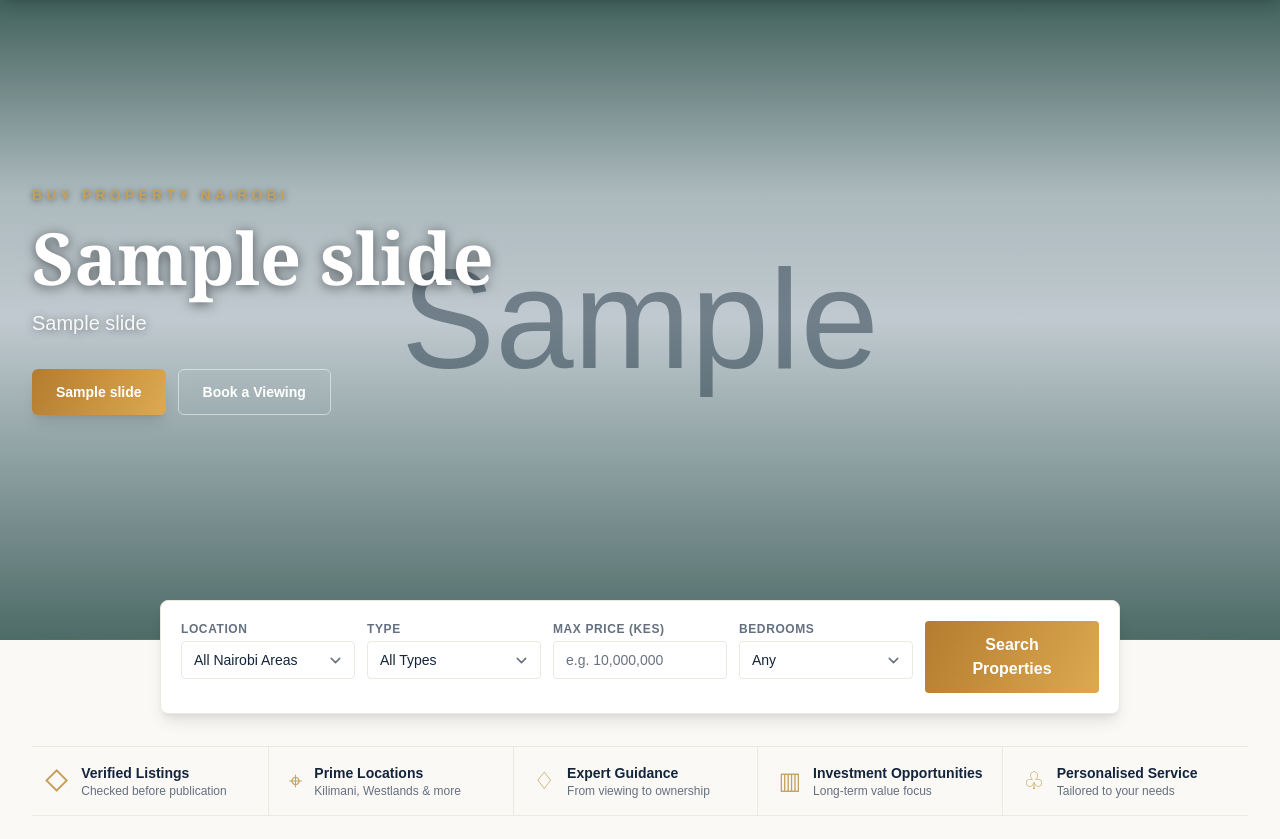
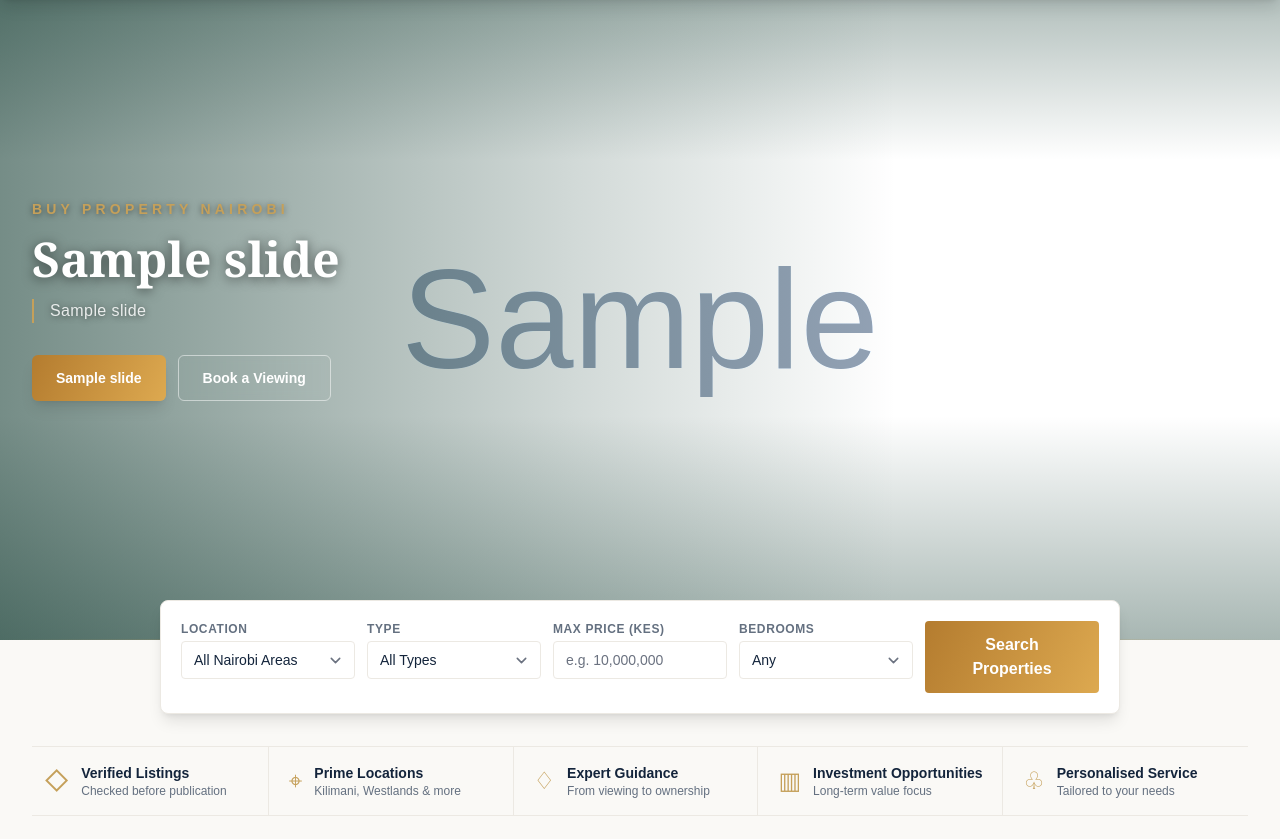
Before and after one commit to Wilson-Ochieng/buypropertynairobi, a Laravel app: page / in a window 1280 px wide. Shown: the part 81-920 px from the top of the page. Run offline with Laravel 12, Linux system fonts and the light colour scheme; data comes from the database, SQL or seed files in the repository; tables that the repository leaves empty hold one stand-in row (values such as "Sample post"); grey boxes marked "Sample" are stand-in pictures; style sheets or scripts are compiled from the project's sources; parts of the project's set-up code (start-up, migrations or seed data) failed here and were passed over.

Commit message:
changed slider text

```diff
--- a/resources/views/components/hero-slider.blade.php
+++ b/resources/views/components/hero-slider.blade.php
@@ -79,6 +79,7 @@
                         @if($slide->image_path)
                             <img src="{{ asset('storage/' . $slide->image_path) }}" alt="{{ $alt }}"
                                 class="absolute inset-0 w-full h-full object-cover"
+                                style="filter: brightness(1.18) saturate(1.12) contrast(1.04);"
                                 loading="{{ $i === 0 ? 'eager' : 'lazy' }}"
                                 @if($i === 0) fetchpriority="high" @endif>
                         @else
@@ -88,7 +89,8 @@
                         {{-- Poster shows until the video loads; iframe only mounts while its slide is active --}}
                         @if($slide->poster_path)
                             <img src="{{ asset('storage/' . $slide->poster_path) }}" alt="{{ $alt }}"
-                                class="absolute inset-0 w-full h-full object-cover -z-10">
+                                class="absolute inset-0 w-full h-full object-cover -z-10"
+                                style="filter: brightness(1.18) saturate(1.12);">
                         @endif
                         <div class="absolute inset-0 overflow-hidden">
                             <template x-if="current === {{ $i }}">
@@ -110,13 +112,11 @@
                         <div class="absolute inset-0 bg-emerald-dark"></div>
                     @endif
 
-                    {{-- OVERLAY: deep emerald at the top (keeps the header edge clean) and bottom (anchors the text), clear in the middle --}}
+                    {{-- OVERLAY: light touch so photos stay bright; a soft left-side shade keeps the text readable --}}
                     <div class="absolute inset-0 pointer-events-none"
-                        style="background-image: linear-gradient(to bottom,
-                            rgba(4, 47, 36, 0.70) 0%,
-                            rgba(4, 47, 36, 0.20) 30%,
-                            rgba(4, 47, 36, 0.10) 50%,
-                            rgba(4, 47, 36, 0.65) 100%);">
+                        style="background-image:
+                            linear-gradient(to right, rgba(4,47,36,0.55) 0%, rgba(4,47,36,0.18) 45%, rgba(4,47,36,0) 70%),
+                            linear-gradient(to bottom, rgba(4,47,36,0.30) 0%, rgba(4,47,36,0) 25%, rgba(4,47,36,0) 65%, rgba(4,47,36,0.35) 100%);">
                     </div>
                     <div class="absolute inset-x-0 bottom-0 h-px pointer-events-none bg-gradient-to-r from-transparent via-gold/70 to-transparent"
                         aria-hidden="true"></div>
@@ -124,20 +124,20 @@
                     {{-- CONTENT --}}
                     <div class="relative h-full flex items-center">
                         <div class="max-w-7xl mx-auto px-4 sm:px-6 lg:px-8 w-full pb-10">
-                            <div class="max-w-3xl">
+                            <div class="max-w-2xl">
                                 <p class="text-xs md:text-sm font-semibold uppercase tracking-[0.3em] text-gold mb-4"
                                     style="text-shadow: 0 1px 6px rgba(0,0,0,0.5);">
                                     Buy Property Nairobi
                                 </p>
                                 @if($slide->title)
-                                    <h1 class="text-4xl md:text-6xl lg:text-7xl font-serif font-semibold leading-tight mb-4 text-white"
+                                    <h1 class="text-2xl md:text-4xl lg:text-5xl font-serif font-semibold leading-snug mb-4 text-white"
                                         style="text-shadow: 0 2px 12px rgba(0,0,0,0.55);">
                                         {{ $slide->title }}
                                     </h1>
                                 @endif
                                 @if($slide->subtitle)
-                                    <p class="text-lg md:text-xl text-white/90 max-w-2xl mb-8"
-                                        style="text-shadow: 0 1px 8px rgba(0,0,0,0.45);">
+                                    <p class="text-sm md:text-base font-light tracking-wide text-white/85 max-w-md mb-8 pl-4 border-l-2 border-gold leading-relaxed"
+                                        style="text-shadow: 0 1px 6px rgba(0,0,0,0.5);">
                                         {{ $slide->subtitle }}
                                     </p>
                                 @endif
```
Also changed, not shown: 3 other files.
